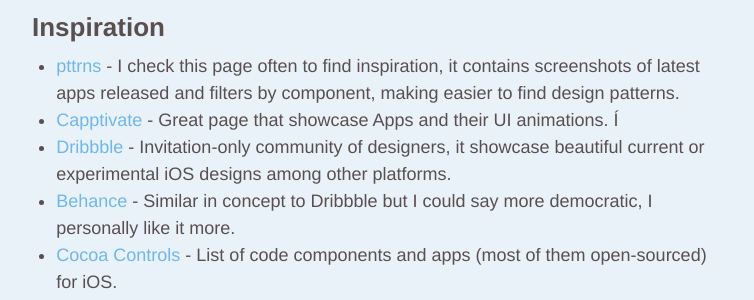
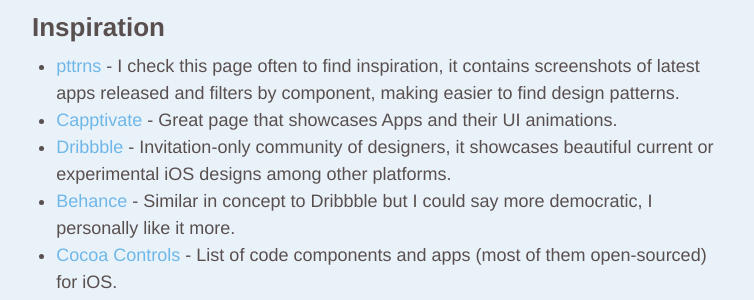
Before and after one commit to EdSancha/edsancha.github.io, a Jekyll site: the page built from blog/_posts/2014-01-28-whats-in-my-iOS-toolbox.markdown, in a window 1280 px wide and 900 px high. Shown: the part 296-596 px from the top of the window, without its empty margins (258-1012 px from the left). Built offline with Jekyll 4.4.1, drawn with Linux system fonts in a browser that asks for light colours; Markdown is read by kramdown in place of the engine named in the settings; comment, search, counter and statistics services are not loaded.

Commit message:
Fixed another small typo

```diff
--- a/blog/_posts/2014-01-28-whats-in-my-iOS-toolbox.markdown
+++ b/blog/_posts/2014-01-28-whats-in-my-iOS-toolbox.markdown
@@ -12,8 +12,8 @@
 ## Inspiration
 
 - [pttrns][pttrns] - I check this page often to find inspiration, it contains screenshots of latest apps released and filters by component, making easier to find design patterns.
-- [Capptivate][capptivate] - Great page that showcase Apps and their UI animations.   Í
-- [Dribbble][dribbble] - Invitation-only community of designers, it showcase beautiful current or experimental iOS designs among other platforms.
+- [Capptivate][capptivate] - Great page that showcases Apps and their UI animations.
+- [Dribbble][dribbble] - Invitation-only community of designers, it showcases beautiful current or experimental iOS designs among other platforms.
 - [Behance][behance] - Similar in concept to Dribbble but I could say more democratic, I personally like it more.
 - [Cocoa Controls][cocoacontrols] - List of code components and apps (most of them open-sourced) for iOS.
 - [App store app][appstore] - I think it's important to check what is trending in the App Store and what are the most sold apps often.
```
